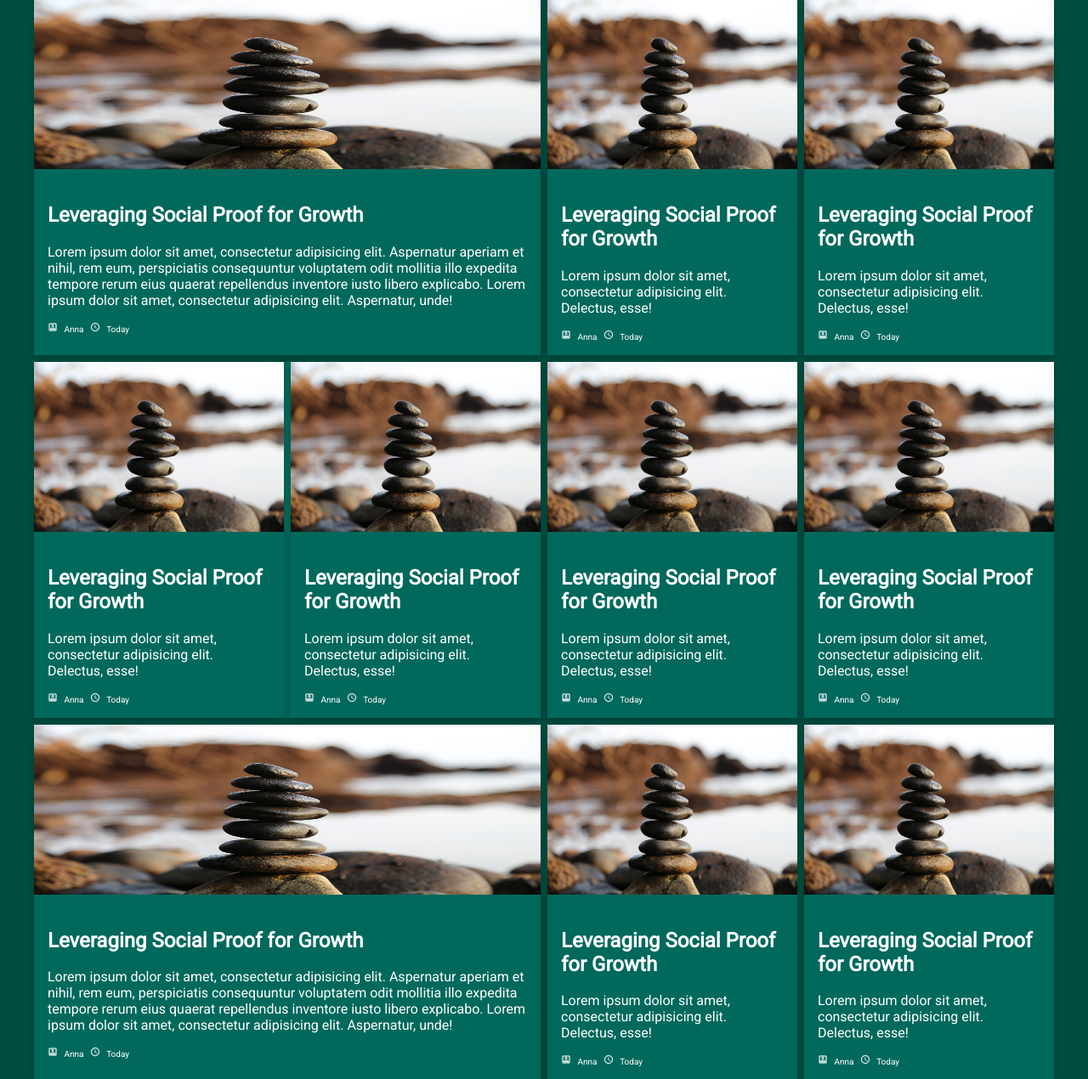
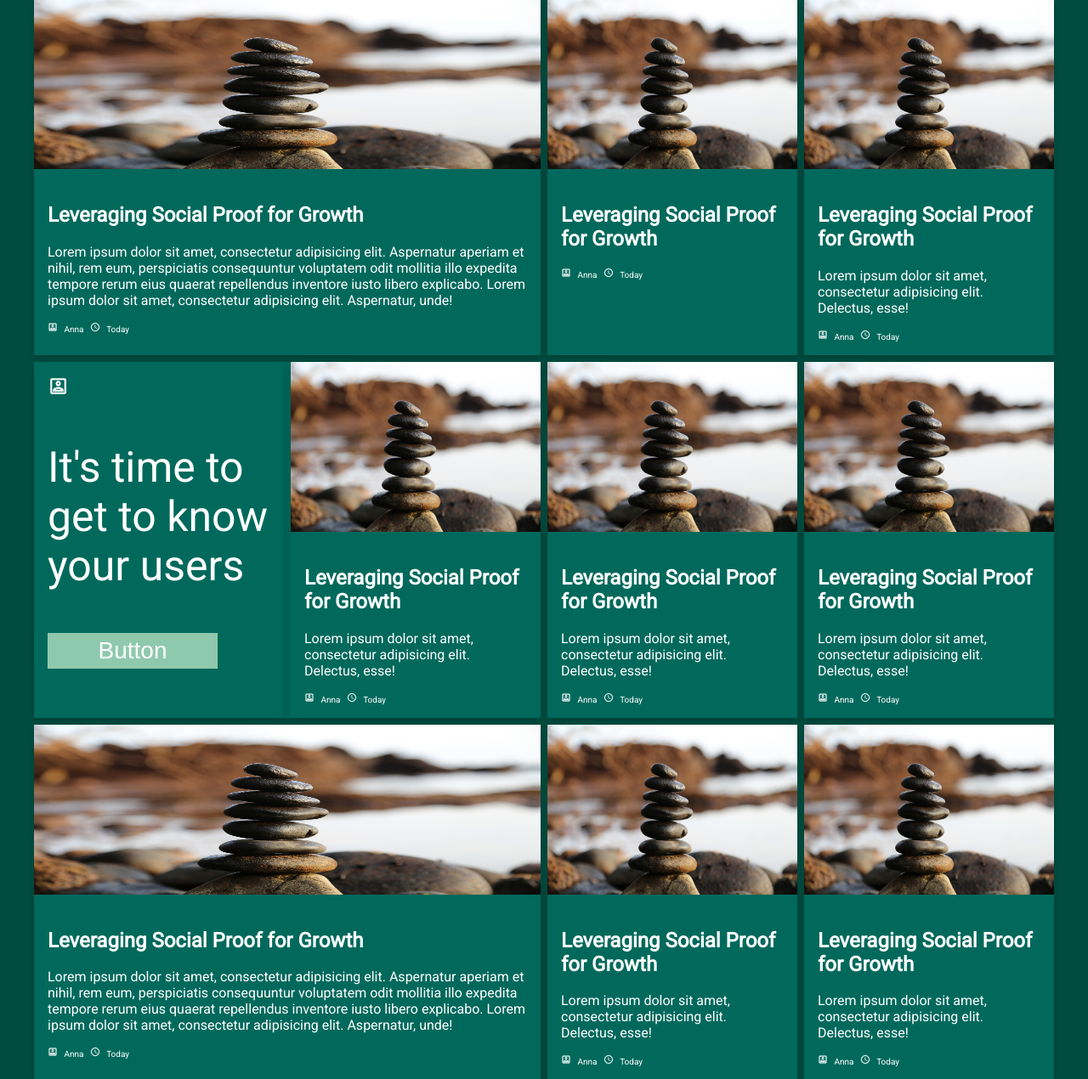
Before and after one commit to singhvaibhavram/VolopayAssignment, a PHP site: page /index.html in a window 1280 px wide. Shown: the part 41-1311 px from the top of the page at 85% size. Run offline with PHP 8.4, Linux system fonts and the light colour scheme.

Commit message:
Deployable Site

```diff
--- a/css/style.css
+++ b/css/style.css
@@ -59,3 +59,48 @@ img{
 .functionalText{
   font-size: 10px;
 }
+
+.LoadImage{
+  width: 25px;
+  height: 25px;
+}
+
+.button {
+  position: relative;
+  background-color: #8fc9ad;
+  border: none;
+  font-size: 28px;
+  color: #FFFFFF;
+  padding: 5px;
+  width: 200px;
+  text-align: center;
+  -webkit-transition-duration: 0.4s; /* Safari */
+  transition-duration: 0.4s;
+  text-decoration: none;
+  overflow: hidden;
+  cursor: pointer;
+}
+
+.button:after {
+  content: "";
+  background: #90EE90;
+  display: block;
+  position: absolute;
+  padding-top: 300%;
+  padding-left: 350%;
+  margin-left: -20px!important;
+  margin-top: -120%;
+  opacity: 0;
+  transition: all 0.8s
+}
+
+.button:active:after {
+  padding: 0;
+  margin: 0;
+  opacity: 1;
+  transition: 0s
+}
+
+.header1{
+  font-size: 50px;
+}
--- a/index.html
+++ b/index.html
@@ -9,9 +9,9 @@
   <body>
     <div class="grid">
       <div class="card">
-        <img src=" img/background.jpg" alt="Avatar"  >
+        <img src=" img/background.jpg" >
         <div class="container">
-          <h2><b>Leveraging Social Proof for Growth</b></h2>
+           <div class="header"><h2><b>Leveraging Social Proof for Growth</b></h2></div>
             <p class="mainText">Lorem ipsum dolor sit amet, consectetur adipisicing elit. Aspernatur aperiam et nihil, rem eum, perspiciatis consequuntur voluptatem odit mollitia illo expedita tempore rerum eius quaerat repellendus inventore iusto libero explicabo. Lorem ipsum dolor sit amet, consectetur adipisicing elit. Aspernatur, unde!</p>
           <div class="functionalText">
             <img src="img/user.png" class="functionalImage">&nbsp&nbsp Anna &nbsp
@@ -21,10 +21,9 @@
       </div>
       <div class="inner-grid">
         <div class="card">
-          <img src=" img/background.jpg" alt="Avatar"  >
+          <img src=" img/background.jpg" >
           <div class="container">
-            <h2><b>Leveraging Social Proof for Growth</b></h2>
-            <p class="mainText">Lorem ipsum dolor sit amet, consectetur adipisicing elit. Delectus, esse!</p>
+             <div class="header"><h2><b>Leveraging Social Proof for Growth</b></h2></div>
             <div class="functionalText">
               <img src="img/user.png" class="functionalImage">&nbsp&nbsp Anna &nbsp
               <img src="img/time.png" class="functionalImage">&nbsp&nbsp Today
@@ -32,9 +31,9 @@
           </div>
         </div>
         <div class="card">
-          <img src=" img/background.jpg" alt="Avatar"  >
+          <img src=" img/background.jpg" >
           <div class="container">
-            <h2><b>Leveraging Social Proof for Growth</b></h2>
+             <div class="header"><h2><b>Leveraging Social Proof for Growth</b></h2></div>
             <p class="mainText">Lorem ipsum dolor sit amet, consectetur adipisicing elit. Delectus, esse!</p>
             <div class="functionalText">
               <img src="img/user.png" class="functionalImage">&nbsp&nbsp Anna &nbsp
@@ -45,20 +44,17 @@
       </div>
       <div class="inner-grid">
         <div class="card">
-          <img src=" img/background.jpg" alt="Avatar"  >
           <div class="container">
-            <h2><b>Leveraging Social Proof for Growth</b></h2>
-            <p class="mainText">Lorem ipsum dolor sit amet, consectetur adipisicing elit. Delectus, esse!</p>
-            <div class="functionalText">
-              <img src="img/user.png" class="functionalImage">&nbsp&nbsp Anna &nbsp
-              <img src="img/time.png" class="functionalImage">&nbsp&nbsp Today
-            </div>
+            <img src="img/user.png" class="LoadImage">
+            <br>
+            <div class="header1"><p>It's time to get to know your users</p></div>
+            <button class="button">Button</button>
           </div>
         </div>
         <div class="card">
-          <img src=" img/background.jpg" alt="Avatar"  >
+          <img src=" img/background.jpg">
           <div class="container">
-            <h2><b>Leveraging Social Proof for Growth</b></h2>
+             <div class="header"><h2><b>Leveraging Social Proof for Growth</b></h2></div>
             <p class="mainText">Lorem ipsum dolor sit amet, consectetur adipisicing elit. Delectus, esse!</p>
             <div class="functionalText">
               <img src="img/user.png" class="functionalImage">&nbsp&nbsp Anna &nbsp
@@ -69,9 +65,9 @@
       </div>
       <div class="inner-grid">
         <div class="card">
-          <img src=" img/background.jpg" alt="Avatar"  >
+          <img src=" img/background.jpg" >
           <div class="container">
-            <h2><b>Leveraging Social Proof for Growth</b></h2>
+             <div class="header"><h2><b>Leveraging Social Proof for Growth</b></h2></div>
             <p class="mainText">Lorem ipsum dolor sit amet, consectetur adipisicing elit. Delectus, esse!</p>
             <div class="functionalText">
               <img src="img/user.png" class="functionalImage">&nbsp&nbsp Anna &nbsp
@@ -80,9 +76,9 @@
           </div>
         </div>
         <div class="card">
-          <img src=" img/background.jpg" alt="Avatar"  >
+          <img src=" img/background.jpg" >
           <div class="container">
-            <h2><b>Leveraging Social Proof for Growth</b></h2>
+             <div class="header"><h2><b>Leveraging Social Proof for Growth</b></h2></div>
             <p class="mainText">Lorem ipsum dolor sit amet, consectetur adipisicing elit. Delectus, esse!</p>
             <div class="functionalText">
               <img src="img/user.png" class="functionalImage">&nbsp&nbsp Anna &nbsp
@@ -92,9 +88,9 @@
         </div>
       </div>
       <div class="card">
-        <img src=" img/background.jpg" alt="Avatar"  >
+        <img src=" img/background.jpg" >
         <div class="container">
-          <h2><b>Leveraging Social Proof for Growth</b></h2>
+           <div class="header"><h2><b>Leveraging Social Proof for Growth</b></h2></div>
             <p class="mainText">Lorem ipsum dolor sit amet, consectetur adipisicing elit. Aspernatur aperiam et nihil, rem eum, perspiciatis consequuntur voluptatem odit mollitia illo expedita tempore rerum eius quaerat repellendus inventore iusto libero explicabo. Lorem ipsum dolor sit amet, consectetur adipisicing elit. Aspernatur, unde!</p>
           <div class="functionalText">
             <img src="img/user.png" class="functionalImage">&nbsp&nbsp Anna &nbsp
@@ -104,9 +100,9 @@
       </div>
       <div class="inner-grid">
         <div class="card">
-          <img src=" img/background.jpg" alt="Avatar"  >
+          <img src=" img/background.jpg" >
           <div class="container">
-            <h2><b>Leveraging Social Proof for Growth</b></h2>
+             <div class="header"><h2><b>Leveraging Social Proof for Growth</b></h2></div>
             <p class="mainText">Lorem ipsum dolor sit amet, consectetur adipisicing elit. Delectus, esse!</p>
             <div class="functionalText">
               <img src="img/user.png" class="functionalImage">&nbsp&nbsp Anna &nbsp
@@ -115,9 +111,9 @@
           </div>
         </div>
         <div class="card">
-          <img src=" img/background.jpg" alt="Avatar"  >
+          <img src=" img/background.jpg" >
           <div class="container">
-            <h2><b>Leveraging Social Proof for Growth</b></h2>
+             <div class="header"><h2><b>Leveraging Social Proof for Growth</b></h2></div>
             <p class="mainText">Lorem ipsum dolor sit amet, consectetur adipisicing elit. Delectus, esse!</p>
             <div class="functionalText">
               <img src="img/user.png" class="functionalImage">&nbsp&nbsp Anna &nbsp
--- a/index.php
+++ b/index.php
@@ -1 +1 @@
-<?php header( 'Location: /index.html' ) ;  ?>
+<?php header( 'Location: /index.html' );  ?>
```
Also changed, not shown: img/loading.png (added).
